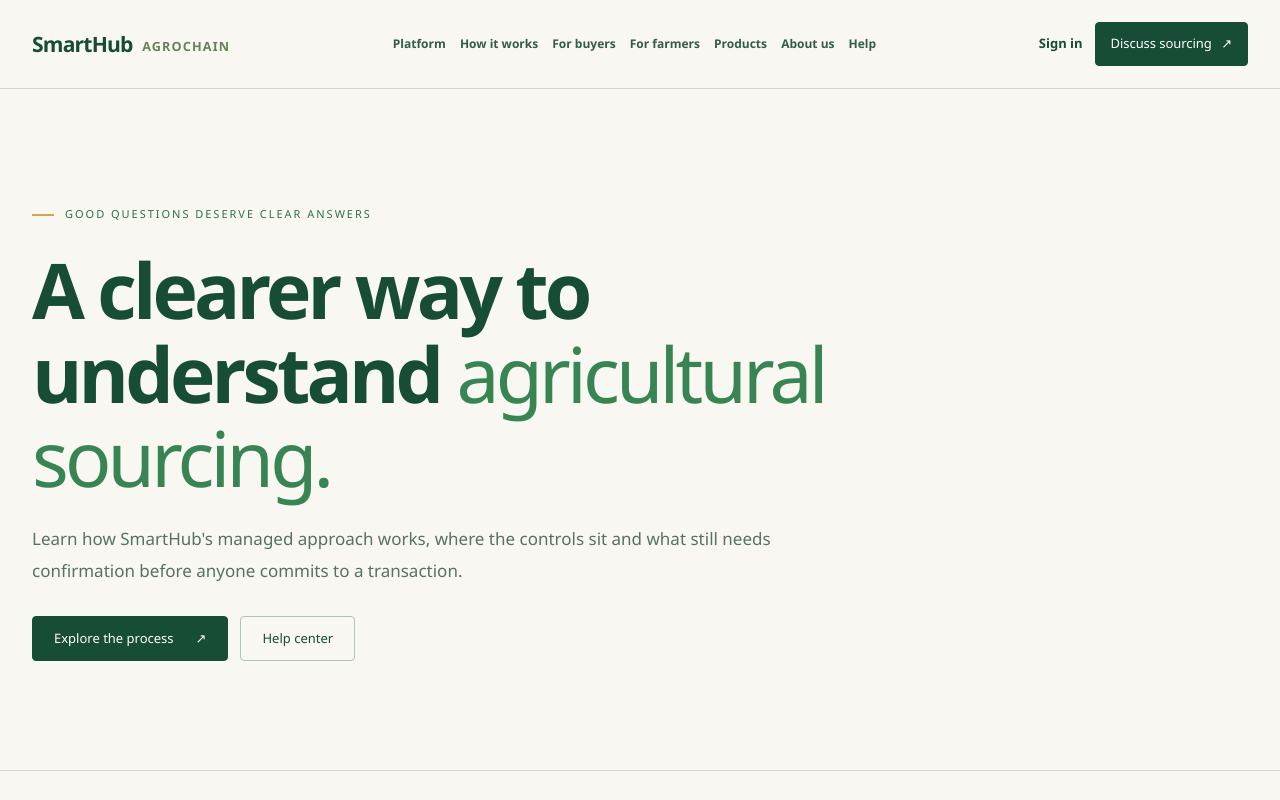
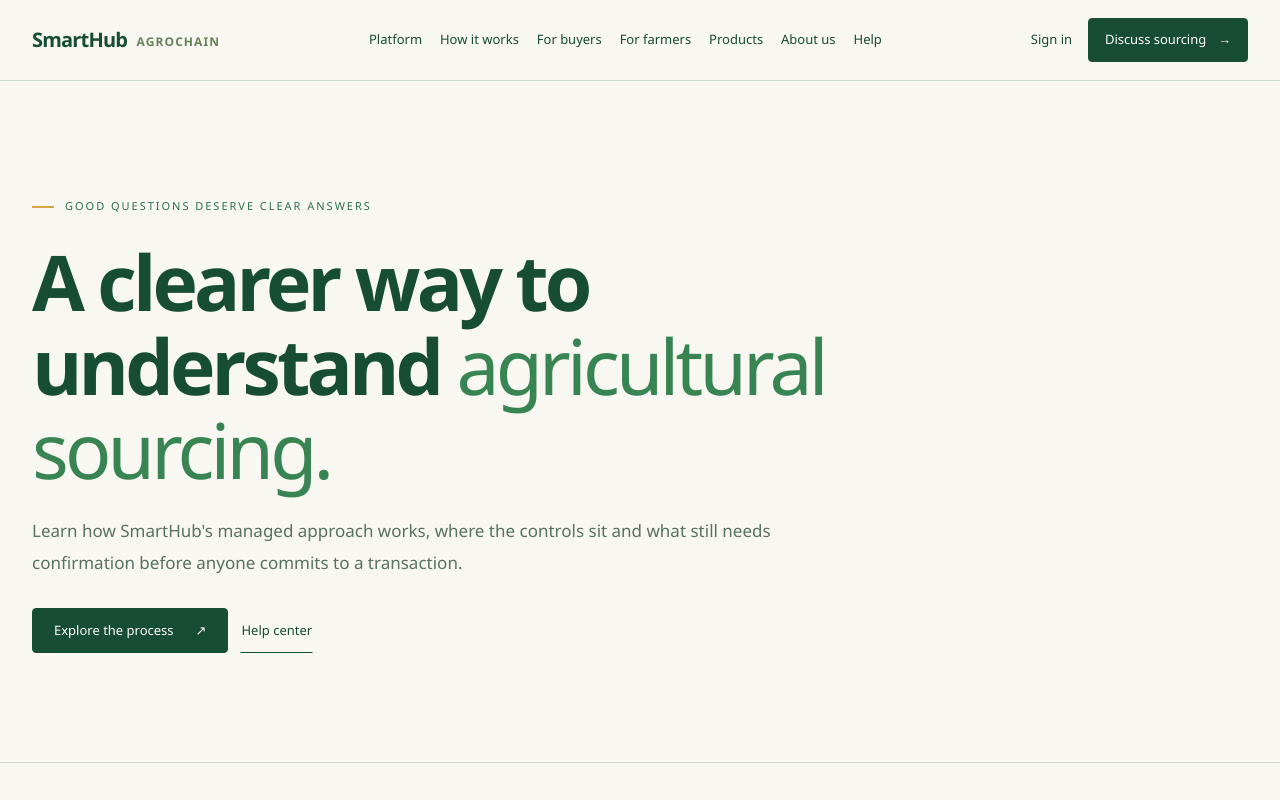
Before and after one commit to Maajolawasanjo/SmartHub-AgroChain, a Next.js app: page /faq in a window 1280 px wide. Shown: the top 800 px of the page. Built offline with nearby package versions, Linux system fonts and the light colour scheme; a web font is replaced by a local one.

Commit message:
feat(ui): refine public navigation footer and shared editorial controls

```diff
--- a/src/app/globals.css
+++ b/src/app/globals.css
@@ -405,18 +405,18 @@ a:focus-visible, button:focus-visible { outline: 3px solid var(--focus-accent);
 @keyframes ed-rise{from{opacity:0;transform:translateY(19px)}to{opacity:1;transform:translateY(0)}}
 @keyframes ed-reveal{from{opacity:0;transform:translateY(23px) scale(.985)}to{opacity:1;transform:translateY(0) scale(1)}}
 /* Public header/footer editorial upgrade */
-.public-header{background:var(--brand-ivory)!important;border-bottom:1px solid var(--border-subtle)}
+.public-header{background:var(--brand-ivory);border-bottom:1px solid var(--border-subtle)}
 .public-header-inner{min-height:88px}
 .public-logo{font-family:var(--font-satoshi);font-weight:700!important;color:var(--brand-forest)!important;letter-spacing:-.04em}
 .public-logo span{font-family:var(--font-satoshi);font-size:.6em;text-transform:uppercase;letter-spacing:.09em;vertical-align:middle;margin-left:5px;color:#658357}
 .public-desktop-nav{gap:clamp(9px,1.1vw,22px)}
-.public-desktop-nav a{font-size:12px!important;font-weight:700!important;color:#355c48!important}
-.public-actions .action-primary{background:var(--brand-forest)!important;border-color:var(--brand-forest)!important;color:#fff!important}
+.public-desktop-nav a{font-size:12px;font-weight:700;color:var(--brand-forest)}
+.public-actions .action-primary{background:var(--brand-forest);border-color:var(--brand-forest);color:white}
 .public-footer{background:var(--brand-forest);color:#e6eee6}
 .public-footer a{color:#d7e8d9}
 .public-footer a:hover{color:var(--brand-gold-on-dark)}
 .public-footer .public-footer-logo{font-family:var(--font-satoshi);font-size:25px;letter-spacing:-.03em;color:#fff}
-@media(max-width:1120px){.public-desktop-nav,.public-actions{display:none!important}.public-mobile-menu{display:block!important}.public-header-inner{justify-content:space-between}}
+@media(max-width:1120px){.public-desktop-nav,.public-actions{display:none}.public-mobile-menu{display:block}.public-header-inner{justify-content:space-between}}
 @media(max-width:900px){
  .editorial-hero-grid,.editorial-dark-grid,.editorial-commodities-inner,.editorial-problem,.editorial-questions,.editorial-content-grid{grid-template-columns:1fr;gap:35px}
  .editorial-hero-grid{padding-block:65px}
--- a/src/components/site-footer.tsx
+++ b/src/components/site-footer.tsx
@@ -18,9 +18,9 @@ export function SiteFooter(){return <footer className="public-footer">
    <p className="public-footer-caption">Managed sourcing · Nigeria</p>
    <p className="public-footer-caption">Service and geographic availability are confirmed for each sourcing case.</p>
   </div>
-  <div><strong>Explore</strong><nav aria-label="Explore SmartHub">{explore.map(([label,href])=><Link href={href} key={href}>{label}</Link>)}</nav></div>
-  <div><strong>Participate</strong><nav aria-label="Participation links">{participate.map(([label,href])=><Link href={href} key={href}>{label}</Link>)}</nav></div>
-  <div><strong>Information</strong><nav aria-label="Information and policies">{information.map(([label,href])=><Link href={href} key={href}>{label}</Link>)}</nav>
+  <div><h2>Explore</h2><nav aria-label="Explore SmartHub">{explore.map(([label,href])=><Link href={href} key={href}>{label}</Link>)}</nav></div>
+  <div><h2>Participate</h2><nav aria-label="Participation links">{participate.map(([label,href])=><Link href={href} key={href}>{label}</Link>)}</nav></div>
+  <div><h2>Information</h2><nav aria-label="Information and policies">{information.map(([label,href])=><Link href={href} key={href}>{label}</Link>)}</nav>
    <a href="mailto:info@smarthubagrochain.online">info@smarthubagrochain.online</a></div>
  </div>
  <div className="container public-footer-base"><span>© {new Date().getFullYear()} SmartHub AgroChain. All rights reserved.</span><span>From the field to real demand.</span></div>
--- a/src/components/site-header.tsx
+++ b/src/components/site-header.tsx
@@ -13,12 +13,13 @@ export function SiteHeader(){
     {nav.map(([name,path])=><Link key={path} href={path}>{name}</Link>)}
    </nav>
    <div className="public-actions"><Link href="/login" className="public-login">Sign in</Link>
-    <BrandLink variant="primary" className="action action-primary" href="/contact?interest=buyer">Discuss sourcing <span aria-hidden="true">↗</span></BrandLink>
+    <BrandLink variant="primary" className="action action-primary" href="/contact?interest=buyer">Discuss sourcing <span aria-hidden="true">→</span></BrandLink>
    </div>
-   <details className="public-mobile-menu"><summary aria-label="Open website navigation">Menu <span aria-hidden="true">☰</span></summary>
+   <details className="public-mobile-menu"><summary aria-label="Open website navigation">Menu <svg aria-hidden="true" width="20" height="20" viewBox="0 0 24 24" fill="none" stroke="currentColor" strokeWidth="1.5"><path d="M4 8h16M4 16h16"/></svg></summary>
     <nav aria-label="Mobile navigation">{nav.map(([name,path])=><Link key={path} href={path}>{name}</Link>)}
      <Link href="/partnerships">Partnerships</Link><Link href="/insights">Insights</Link>
      <Link href="/contact">Contact us</Link><Link href="/login">Sign in</Link>
+     <Link className="public-menu-cta" href="/contact?interest=buyer">Discuss sourcing <span aria-hidden="true">→</span></Link>
     </nav></details>
   </div>
  </header>;
--- a/src/styles/public-editorial.css
+++ b/src/styles/public-editorial.css
@@ -99,3 +99,184 @@
   .public-editorial .editorial-hero-grid { gap: 2rem; }
   .public-editorial .editorial-hero-visual>.editorial-photo { border-radius: 0; }
 }
+
+/* Phase 02 — shared public chrome and controls. */
+.public-editorial .public-header {
+  background: var(--brand-ivory);
+  border-bottom: 1px solid var(--public-line);
+  backdrop-filter: none;
+}
+.public-editorial .public-header-inner {
+  min-height: 5rem;
+  gap: clamp(1rem, 2vw, 2rem);
+  justify-content: space-between;
+}
+.public-editorial .public-logo {
+  flex: 0 0 auto;
+  font-size: 1.25rem;
+  line-height: 1;
+}
+.public-editorial .public-desktop-nav {
+  gap: clamp(.75rem, 1.4vw, 1.5rem);
+  flex-wrap: nowrap;
+}
+.public-editorial .public-desktop-nav a,
+.public-editorial .public-login {
+  font-size: .8125rem;
+  font-weight: var(--font-weight-medium);
+  color: var(--brand-forest);
+  min-height: 44px;
+  display: inline-flex;
+  align-items: center;
+}
+.public-editorial .public-actions { gap: 1rem; margin-left: 0; }
+.public-editorial .public-actions .action-primary {
+  background: var(--brand-forest);
+  border-color: var(--brand-forest);
+  color: white;
+  gap: .75rem;
+  padding-inline: 1rem;
+}
+.public-editorial .public-actions .action-primary:hover {
+  background: var(--brand-forest-hover);
+  border-color: var(--brand-forest-hover);
+}
+.public-editorial .public-mobile-menu summary {
+  min-height: 44px;
+  border-radius: var(--public-radius-control);
+  border-color: var(--brand-forest);
+  font-weight: var(--font-weight-medium);
+  padding: .5rem .75rem;
+}
+.public-editorial .public-mobile-menu nav {
+  border-radius: var(--public-radius-control);
+  background: var(--brand-ivory);
+  border-color: var(--public-line);
+  box-shadow: var(--shadow-card);
+  max-height: min(70dvh, 34rem);
+}
+.public-editorial .public-mobile-menu nav a {
+  min-height: 44px;
+  display: flex;
+  align-items: center;
+  justify-content: space-between;
+  border-radius: 0;
+  font-weight: var(--font-weight-medium);
+  border-bottom: 1px solid var(--public-line);
+}
+.public-editorial .public-mobile-menu nav a.public-menu-cta {
+  background: var(--brand-forest);
+  color: white;
+  border: 0;
+}
+.public-editorial .public-footer {
+  margin-top: 0;
+  background: var(--brand-forest-deep);
+  color: var(--brand-ivory);
+  padding: clamp(3.5rem, 7vw, 7rem) 0 1.5rem;
+}
+.public-editorial .public-footer-grid {
+  gap: clamp(1.5rem, 3vw, 3rem);
+}
+.public-editorial .public-footer .public-footer-logo {
+  font-weight: var(--font-weight-medium);
+  font-size: 1.5rem;
+  letter-spacing: -.04em;
+}
+.public-editorial .public-footer-grid h2 {
+  font-size: .75rem;
+  font-weight: var(--font-weight-medium);
+  letter-spacing: .16em;
+  text-transform: uppercase;
+  color: var(--brand-gold-on-dark);
+  margin: 0 0 1.25rem;
+}
+.public-editorial .public-footer-grid :is(p,a),
+.public-editorial .public-footer-base {
+  color: var(--brand-sage);
+  overflow-wrap: anywhere;
+}
+.public-editorial .public-footer-grid nav { gap: .875rem; }
+.public-editorial .public-footer-base {
+  margin-top: 3rem;
+  padding-top: 1.5rem;
+  border-color: color-mix(in srgb, var(--brand-sage) 28%, transparent);
+}
+.public-editorial .public-footer a:hover { color: var(--brand-gold-on-dark); }
+.public-editorial .sh-button {
+  border-radius: var(--public-radius-control);
+  font-weight: var(--font-weight-medium);
+}
+.public-editorial .editorial-button-secondary {
+  border-color: transparent;
+  border-bottom-color: currentColor;
+  border-radius: 0;
+  padding-inline: 0;
+  background: transparent;
+}
+.public-editorial .editorial-button-secondary:hover { background: transparent; }
+.public-editorial .public-contact-form {
+  min-width: 0;
+  border: 0;
+  border-radius: 0;
+  box-shadow: none;
+  background: var(--brand-sage);
+  padding: clamp(1.25rem, 3.5vw, 3rem);
+  gap: 1.5rem;
+}
+.public-editorial .public-contact-form label {
+  font-size: .75rem;
+  font-weight: var(--font-weight-medium);
+  letter-spacing: .07em;
+  text-transform: uppercase;
+}
+.public-editorial .public-contact-form :is(.sh-input,.sh-select,.sh-textarea),
+.public-editorial .public-catalog-filters :is(input,select) {
+  min-width: 0;
+  min-height: 48px;
+  background: transparent;
+  border: 0;
+  border-bottom: 1px solid var(--brand-forest-muted);
+  border-radius: 0;
+  padding-inline: .25rem;
+  font-size: 1rem;
+}
+.public-editorial .public-contact-form .sh-textarea {
+  border: 1px solid var(--brand-forest-muted);
+  padding: .75rem;
+  min-height: 9rem;
+}
+.public-editorial .public-catalog-filters {
+  border: 0;
+  border-bottom: 1px solid var(--public-line);
+  border-radius: 0;
+  background: transparent;
+  padding-inline: 0;
+}
+.public-editorial .public-contact-form :is(input,select,textarea):focus-visible,
+.public-editorial .public-catalog-filters :is(input,select):focus-visible {
+  outline: 3px solid var(--focus-accent);
+  outline-offset: 3px;
+}
+.public-editorial .public-contact-form .action { min-height: 48px; }
+@media (min-width: 1221px) {
+  .public-editorial .public-desktop-nav { display: flex; }
+  .public-editorial .public-actions { display: flex; }
+  .public-editorial .public-mobile-menu { display: none; }
+}
+@media (max-width: 1220px) {
+  .public-editorial .public-desktop-nav,
+  .public-editorial .public-actions { display: none; }
+  .public-editorial .public-mobile-menu { display: block; margin-left: auto; }
+}
+@media (max-width: 640px) {
+  .public-editorial .public-header-inner { min-height: 4.25rem; gap: .75rem; }
+  .public-editorial .public-logo { font-size: 1.1rem; }
+  .public-editorial .public-contact-form { grid-template-columns: minmax(0,1fr); padding: 1.25rem; }
+}
+@media (prefers-reduced-motion: reduce) {
+  .public-editorial :is(.sh-button,.editorial-button,.editorial-inline-link) {
+    transition: none;
+    transform: none;
+  }
+}
```
Also changed, not shown: 2 other files (tests, documents, lock files or other folders).
